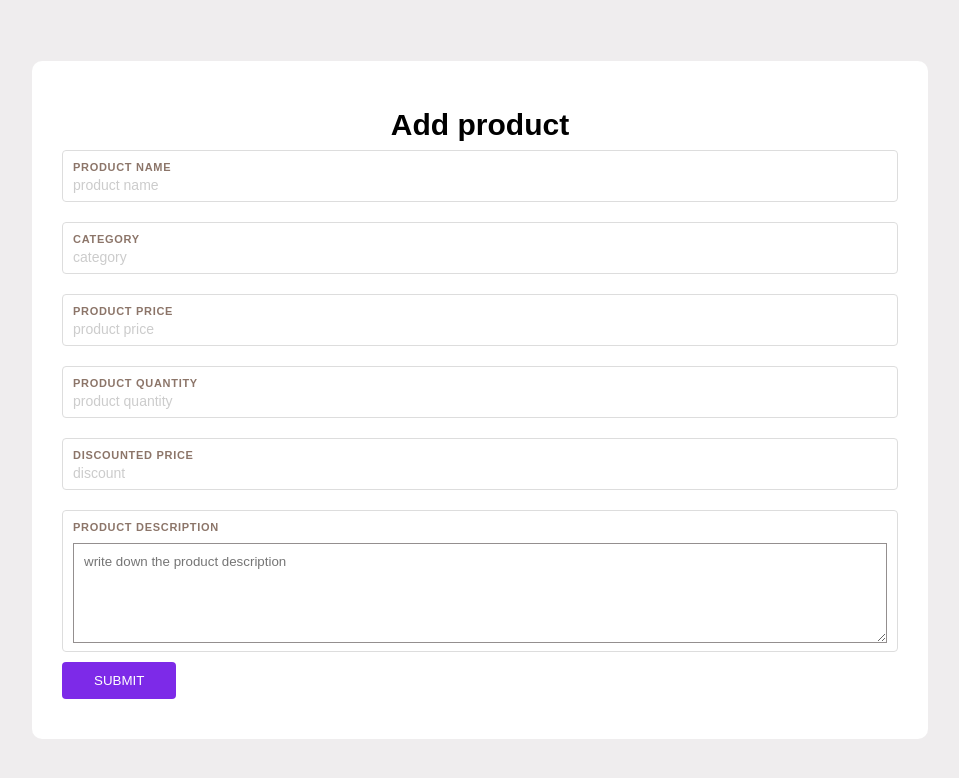
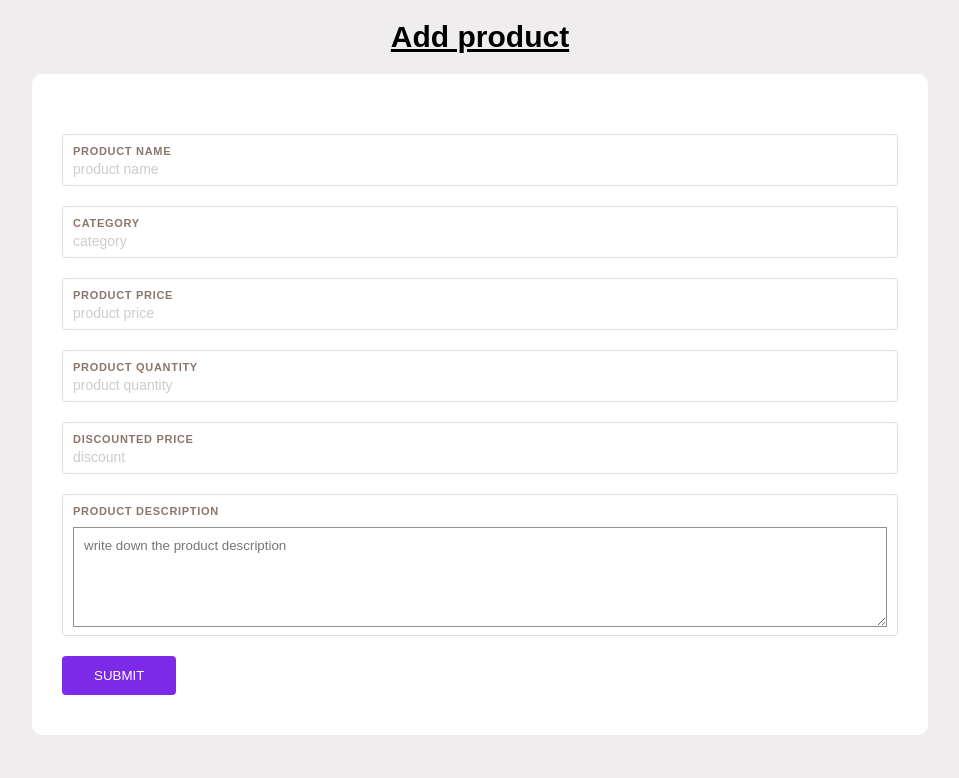
Before and after one commit to Dhiraj-tech/Car-shop-ecommerce, a Next.js app in the folder client/: page /admin in a window 1280 px wide. Shown: the top 778 px of the page, without its empty margins (160-1119 px from the left). Built offline with nearby package versions, Linux system fonts and the light colour scheme.

Commit message:
add product form updated in client

```diff
--- a/client/src/pages/admin/index.js
+++ b/client/src/pages/admin/index.js
@@ -12,6 +12,8 @@ const Addproduct = () => {
 
 return (
   <div>
+    <h1 className="head">Add product</h1>
+
     <Formik
       initialValues={{
        productName: "",
@@ -32,7 +34,6 @@ return (
             <div className="modal-container">
               <div className="modal-left">
                 <Form>
-                <h1 className="head">Add product</h1>
 
                   <div className="input-block">
                     <label htmlFor="productName" className="input-label">product Name</label>
--- a/client/src/styles/globals.css
+++ b/client/src/styles/globals.css
@@ -23,28 +23,15 @@ p{
   font-size: 1.6rem;
 }
 
-.container {
-  position: fixed;
-  top: 0;
-  left: 0;
-  right: 0;
-  bottom: 0;
-  background-color: #efedee;
-  display: flex;
-  justify-content: center;
-  align-items: center;
-
-}
 
 .head{
-  margin-bottom: 8px;
   text-align: center;
   font-size: 30px;
+  text-decoration: underline;
 }
 
 #productDescription{
   border-color: #948f8f;
-  color: #fff;
   margin-top: 10px;
   height: 10rem;
   text-align: start;
@@ -52,10 +39,17 @@ p{
   padding-left: 10px;
 }
 
+.container {
+  background-color: #efedee;
+  display: flex;
+  justify-content: center;
+  align-items: center;
+  margin-top: 20px;
+  margin-bottom: 20px;
+}
+
 .modal {
   width: 100%;
-  /* height: 60px; */
-  background: rgba(51, 51, 51, 0.5);
   display: flex;
   flex-direction: column;
   align-items: center;
@@ -69,11 +63,19 @@ p{
   width: 100%;
   border-radius: 10px;
   overflow: hidden;
-  position: absolute;
-
   transition-duration: 0.3s;
   background: #fff;
 }
+
+.modal-left {
+  padding: 60px 30px 40px;
+  background: #fff;
+  flex: 1.5;
+  transition-duration: 0.5s;
+  opacity: 1;
+}
+
+
 .modal-title {
   margin: 0;
   font-weight: 400;
@@ -86,14 +88,7 @@ p{
 .modal-desc {
   margin: 6px 0 30px 0;
 }
-.modal-left {
-  padding: 60px 30px 40px;
-  background: #fff;
-  flex: 1.5;
-  transition-duration: 0.5s;
-  opacity: 1;
-  margin-top: -33px;
-}
+
 
 .modal-right {
   flex: 2;
@@ -135,8 +130,7 @@ p{
 }
 
 .input-button {
-  padding: 1.1rem 3.2rem;
-  margin-top: -10px;
+  padding: 1.2rem 3.2rem;
   outline: none;
   text-transform: uppercase;
   border: 0;
```
